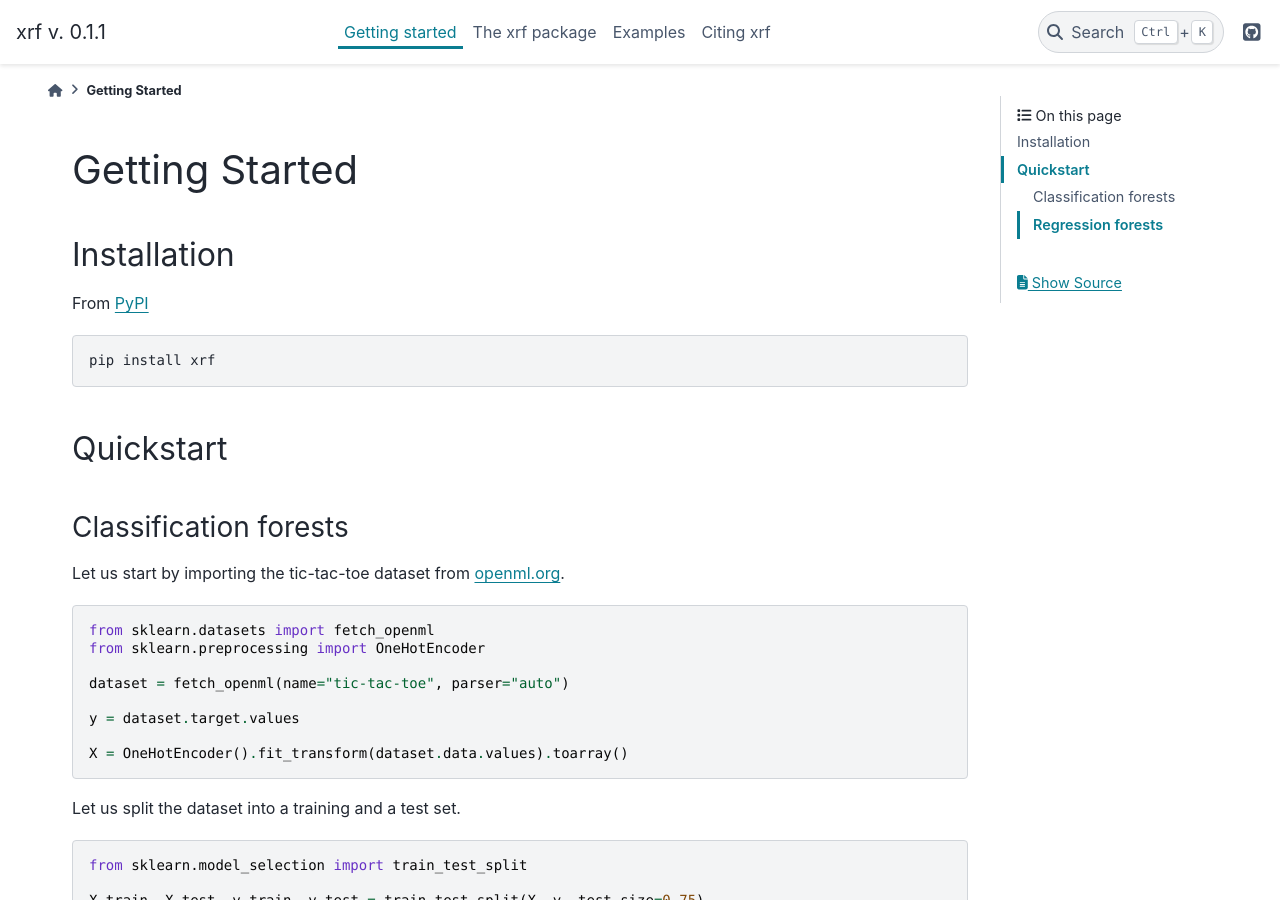
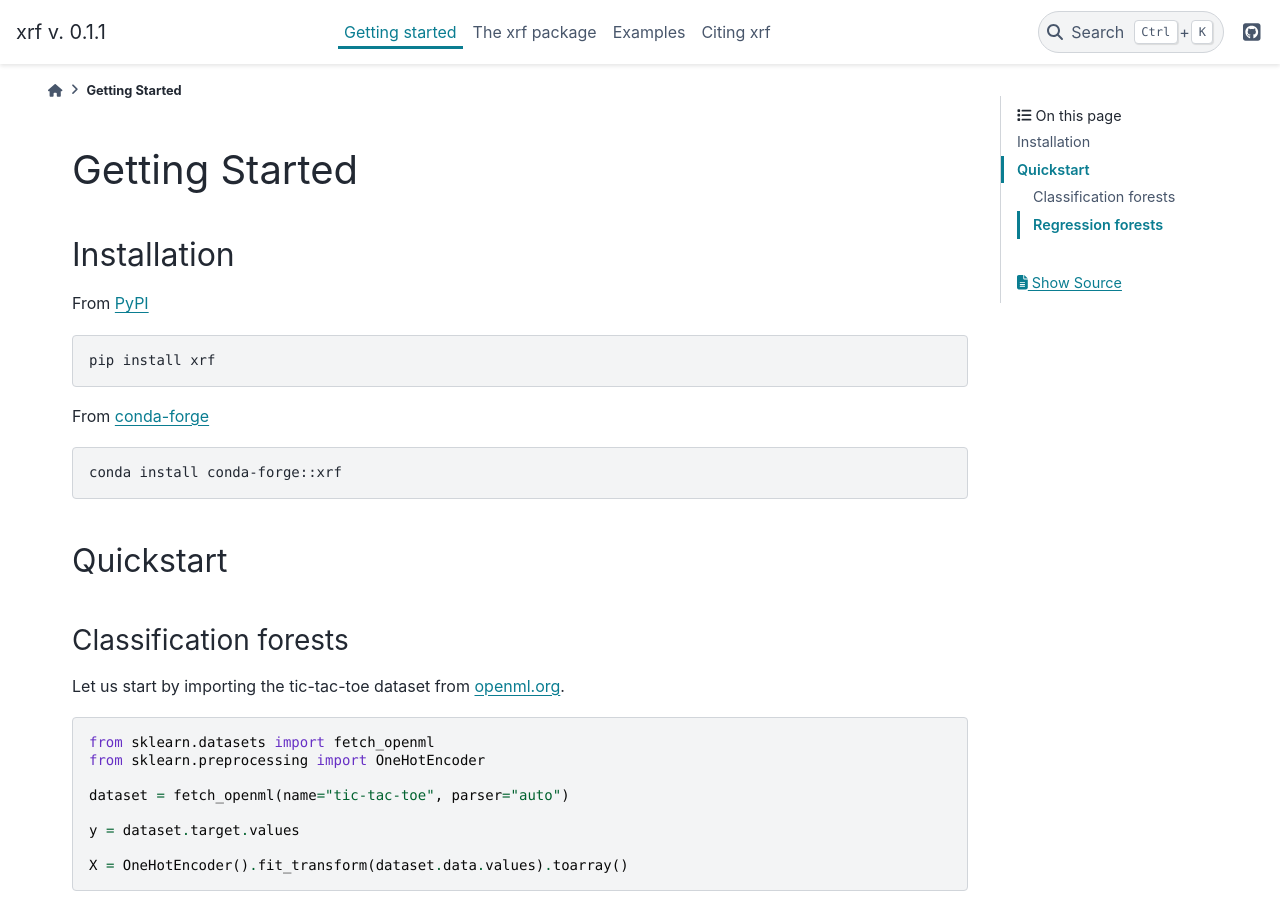
Before and after one commit to henrikbostrom/xrf, a Sphinx documentation site: the page built from docs/getting_started.md, in a window 1280 px wide and 900 px high. Built offline with Sphinx 7.4.7 and the PyData theme 0.15.4, drawn with Linux system fonts in a browser that asks for light colours.

Commit message:
Update getting_started.md

````diff
--- a/docs/getting_started.md
+++ b/docs/getting_started.md
@@ -6,6 +6,12 @@ From [PyPI](https://pypi.org/project/xrf/)
 
 ```bash
 pip install xrf
+```
+
+From [conda-forge](https://anaconda.org/conda-forge/xrf)
+
+```bash
+conda install conda-forge::xrf
 ```
 
 ## Quickstart
````
